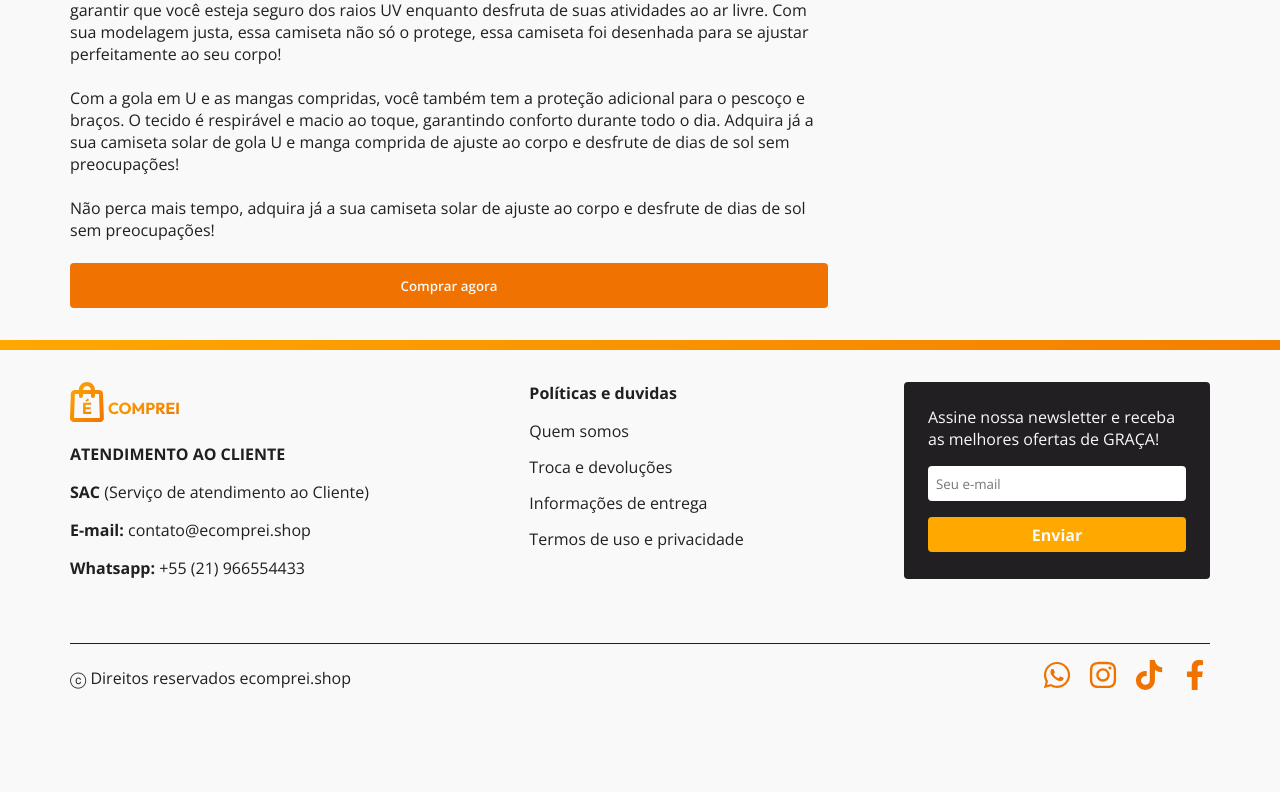
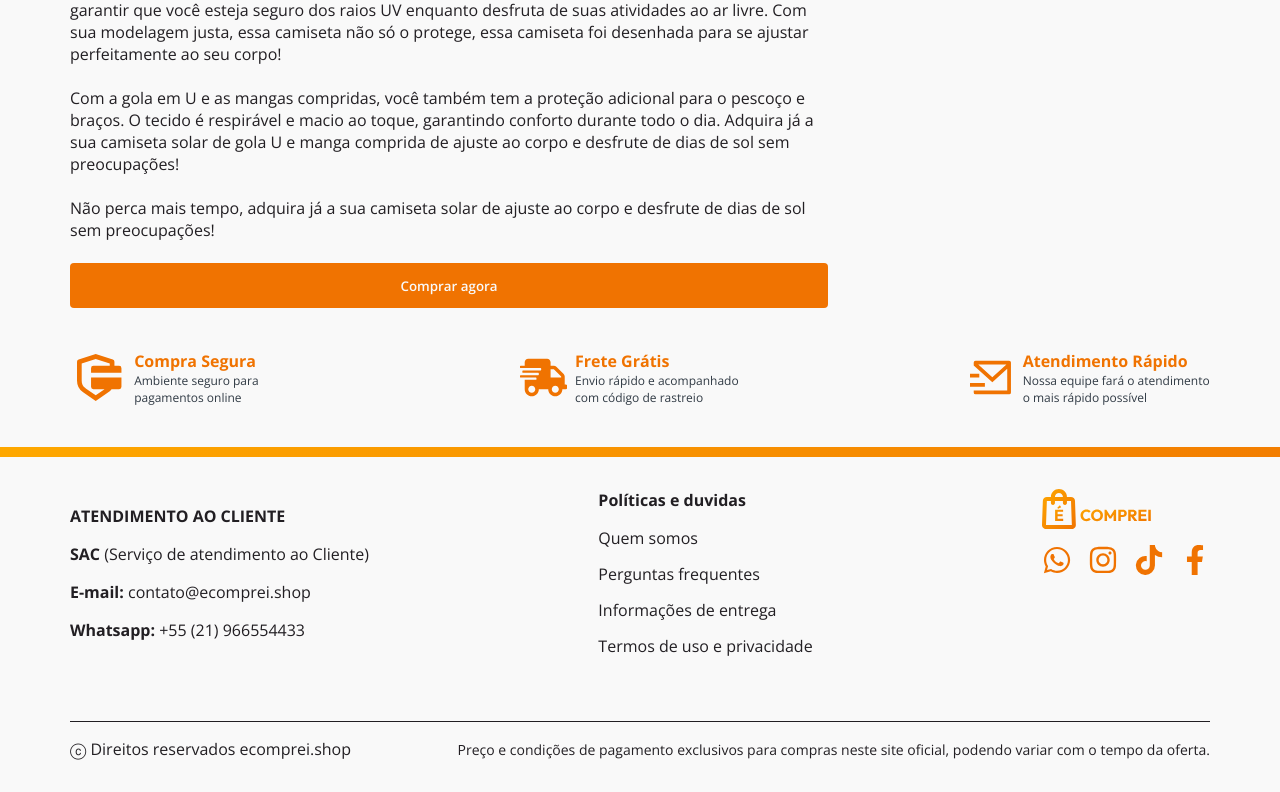
Before and after one commit to jeffersontk/ecomprei-front, a Next.js app: page /checkout/12322sac in a window 1280 px wide. Shown: the part 1057-1849 px from the top of the page. Before the commit the page ends 1784 px from the top, so only its background shows below. Built offline with nearby package versions, Linux system fonts and the light colour scheme.

Commit message:
edit footer

```diff
--- a/src/components/Footer/Footer.ts
+++ b/src/components/Footer/Footer.ts
@@ -94,11 +94,22 @@ export const Informative = styled('div', {
   justifyContent: 'space-between',
   alignItems: 'center',
 
+  span: {
+    textAlign: 'center',
+    fontSize: '0.875rem'
+  }
+})
+
+export const SocialFooter = styled('div', {
+  display: 'flex',
+  flexDirection: 'column',
+  gap: '1rem',
+
   div: {
     display: 'flex',
-    justifyContent: 'flex-end',
-    alignItems: 'flex-end',
     gap: '1rem',
+
+  },
   a:{
     textDecoration: 'none',
     color: '$white',
@@ -108,5 +119,4 @@ export const Informative = styled('div', {
     width: '30px',
     color: '$orange500'
   }
-  }
 })
--- a/src/components/Footer/index.tsx
+++ b/src/components/Footer/index.tsx
@@ -1,6 +1,6 @@
 import Image from 'next/image';
 import React from 'react';
-import { Container, Informative, MenuFooter, Sac, Section } from './Footer';
+import { Container, Informative, MenuFooter, Sac, Section, SocialFooter } from './Footer';
 import logo from '../../assets/logo-ecomprei.svg'
 import {FaFacebookF, FaTiktok, FaInstagram, FaWhatsapp} from 'react-icons/fa'
 import Link from 'next/link';
@@ -10,7 +10,7 @@ const Footer: React.FC = () => {
     <Container>
       <Section>
         <div>
-          <Image src={logo} alt="É Comprei" />
+
 
           <Sac>
             <h4>ATENDIMENTO AO CLIENTE</h4>
@@ -26,7 +26,7 @@ const Footer: React.FC = () => {
               <Link href="/sobre">Quem somos</Link>
             </li>
             <li>
-              <Link href="#">Troca e devoluções</Link>
+              <Link href="/faq">Perguntas frequentes</Link>
             </li>
             <li>
               <Link href="#">Informações de entrega</Link>
@@ -36,14 +36,8 @@ const Footer: React.FC = () => {
             </li>
           </ul>
         </MenuFooter>
-        <form>
-          <span>Assine nossa newsletter e receba <br/> as melhores ofertas de GRAÇA!</span>
-          <input placeholder='Seu e-mail'/>
-          <button type="submit">Enviar</button>
-        </form>
-      </Section>
-      <Informative>
-        <div>ⓒ Direitos reservados ecomprei.shop</div>
+        <SocialFooter>
+          <Image src={logo} alt="É Comprei" />
           <div>
             <Link href="#">
               <FaWhatsapp />
@@ -58,6 +52,11 @@ const Footer: React.FC = () => {
               <FaFacebookF />
             </Link>
           </div>
+        </SocialFooter>
+      </Section>
+      <Informative>
+        <div>ⓒ Direitos reservados ecomprei.shop</div>
+        <span>Preço e condições de pagamento exclusivos para compras neste site oficial, podendo variar com o tempo da oferta.</span>
       </Informative>
     </Container>
   )
--- a/src/pages/_app.tsx
+++ b/src/pages/_app.tsx
@@ -1,9 +1,11 @@
 import type { AppProps } from 'next/app'
 import { AnimatePresence } from 'framer-motion'
+import {RiSecurePaymentFill, RiMailSendLine} from 'react-icons/ri'
+import {FaShippingFast} from 'react-icons/fa'
 import Footer from '../components/Footer';
 import Header from '../components/Header';
 import { globalStyles } from '../styles/global';
-import { Container, ContentFooter, FooterContainer, HeaderContainer, MainContainer } from '../styles/pages/app';
+import { Container, ContentFooter, FooterContainer, HeaderContainer, InformativeContainer, MainContainer } from '../styles/pages/app';
 
 globalStyles();
 
@@ -17,6 +19,30 @@ export default function App({ Component, pageProps, router }: AppProps) {
         <MainContainer>
           <Component {...pageProps} key={router.asPath} onExitComplete={() => window.scrollTo(0, 0)}/>
         </MainContainer>
+
+        <InformativeContainer>
+          <div className='informative'>
+            <RiSecurePaymentFill  size={75}/>
+            <div className='informativeText'>
+              <strong>Compra Segura</strong>
+              <span>Ambiente seguro para pagamentos online</span>
+            </div>
+          </div>
+          <div className='informative'>
+            <FaShippingFast  size={75}/>
+            <div className='informativeText'>
+              <strong>Frete Grátis</strong>
+              <span>Envio rápido e acompanhado com código de rastreio</span>
+            </div>
+          </div>
+          <div className='informative'>
+            <RiMailSendLine  size={75}/>
+            <div className='informativeText'>
+              <strong>Atendimento Rápido</strong>
+              <span>Nossa equipe fará o atendimento o mais rápido possível</span>
+            </div>
+          </div>
+        </InformativeContainer>
         <FooterContainer>
           <ContentFooter>
             <Footer />
--- a/src/styles/pages/app.ts
+++ b/src/styles/pages/app.ts
@@ -32,6 +32,39 @@ export const MainContainer = styled('main', {
   justifyContent: 'center',
 })
 
+export const InformativeContainer = styled('section', {
+  width: '100%',
+  maxWidth: '1140px',
+  display: 'flex',
+  alignItems: 'center',
+  justifyContent: 'space-between',
+  gap: '0.5rem',
+
+  svg: {
+    color: '$orange500'
+  },
+
+  '.informative': {
+    width: '240px',
+    display: 'flex',
+    alignItems: 'center',
+    gap: '0.5rem',
+
+    '.informativeText': {
+      display: 'flex',
+      flexDirection: 'column',
+
+      strong:{
+        color: '$orange500'
+      },
+      span: {
+        fontSize: '0.75rem',
+        color: '$graphite',
+      }
+    }
+  }
+})
+
 export const FooterContainer = styled('footer', {
   width: '100%',
   paddingTop: '10px',
```
Lines whose indentation alone changed are shown as unchanged.
